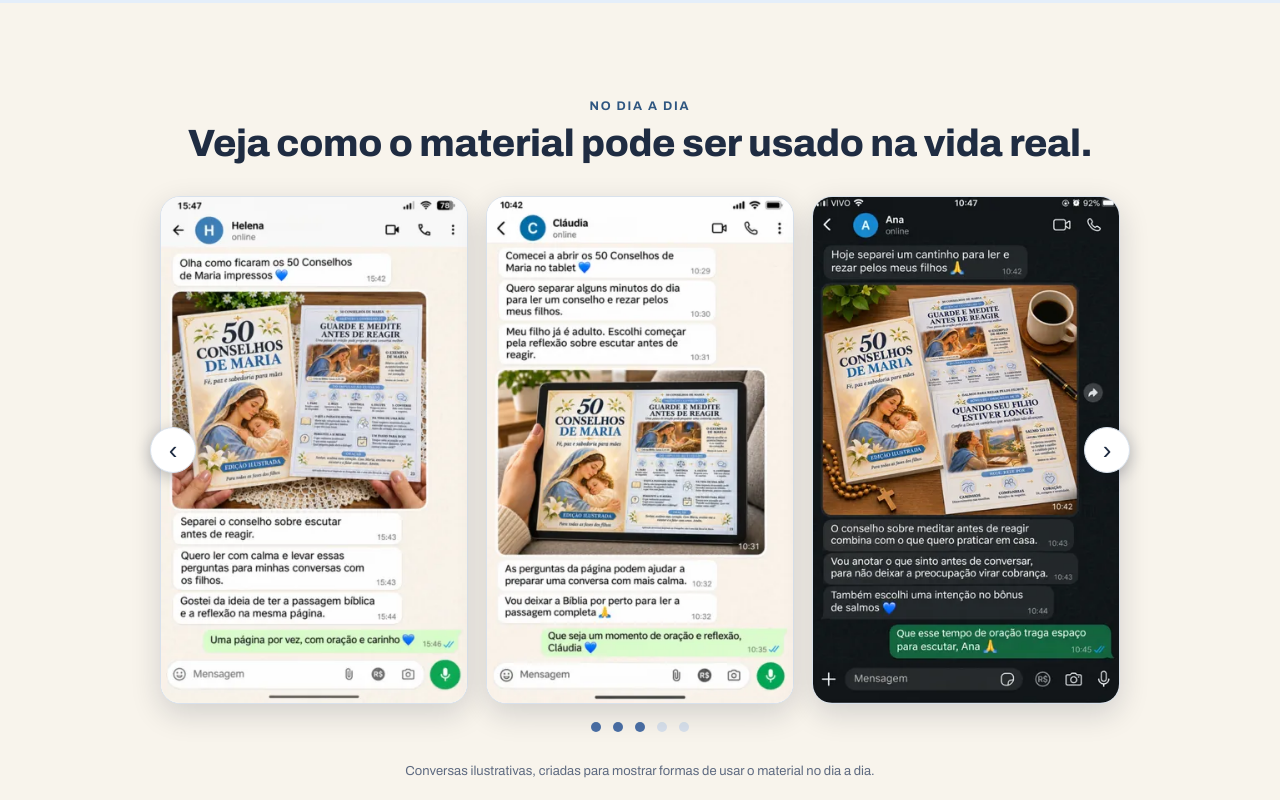
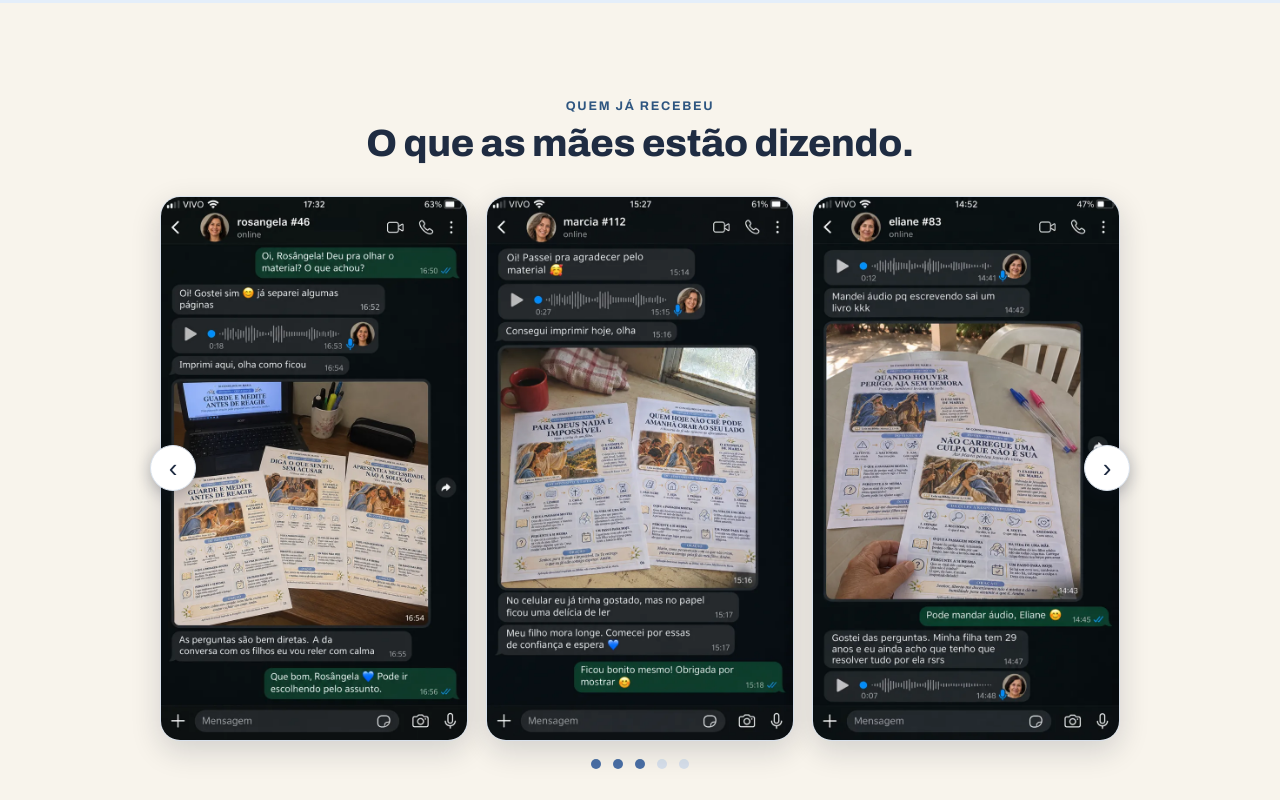
Before and after one commit to leonardocasoto27-maker/50-conselhos-de-maria, a plain HTML site: page index.html in a window 1280 px wide. Shown: the part 7540-8340 px from the top of the page. Drawn offline with Linux system fonts and the light colour scheme.

Commit message:
Add files via upload

```diff
--- a/index.html
+++ b/index.html
@@ -432,22 +432,21 @@ src="https://www.facebook.com/tr?id=1845167093469659&ev=PageView&noscript=1"
 <section class="sec">
   <div class="w960 col" style="gap:32px">
     <div class="centro col" style="gap:10px">
-      <span class="olho">NO DIA A DIA</span>
-      <h2 class="h2">Veja como o material pode ser usado na vida real.</h2>
+      <span class="olho">QUEM JÁ RECEBEU</span>
+      <h2 class="h2">O que as mães estão dizendo.</h2>
     </div>
     <div class="prints">
       <div class="prints-palco" id="prints" style="--n:3">
-        <figure class="print"><img src="img/conversa-1.webp" width="367" height="608" loading="lazy" decoding="async" alt="Conversa ilustrativa: mãe mostra a capa e o Conselho 23 impressos e conta que vai usar as perguntas nas conversas com os filhos"></figure>
-        <figure class="print"><img src="img/conversa-2.webp" width="367" height="608" loading="lazy" decoding="async" alt="Conversa ilustrativa: mãe de filho adulto lendo os conselhos no tablet"></figure>
-        <figure class="print"><img src="img/conversa-3.webp" width="367" height="608" loading="lazy" decoding="async" alt="Conversa ilustrativa: mãe separa um cantinho de oração com o material e o bônus de salmos"></figure>
-        <figure class="print"><img src="img/conversa-4.webp" width="367" height="608" loading="lazy" decoding="async" alt="Conversa ilustrativa: mãe com o material impresso e um caderno para intenções de oração"></figure>
-        <figure class="print"><img src="img/conversa-5.webp" width="367" height="608" loading="lazy" decoding="async" alt="Conversa ilustrativa: mãe com filhos crescidos começando a leitura no tablet"></figure>
+        <figure class="print"><img src="img/prova-1.webp" width="704" height="1250" loading="lazy" decoding="async" alt="Rosângela mostra os Conselhos 25, 17 e 23 impressos e diz que as perguntas são bem diretas"></figure>
+        <figure class="print"><img src="img/prova-2.webp" width="704" height="1250" loading="lazy" decoding="async" alt="Márcia mostra os Conselhos 06 e 48 impressos; o filho mora longe e ela começou pelos mapas de confiança e espera"></figure>
+        <figure class="print"><img src="img/prova-3.webp" width="704" height="1250" loading="lazy" decoding="async" alt="Eliane mostra os Conselhos 34 e 41 impressos e conta que gostou das perguntas"></figure>
+        <figure class="print"><img src="img/prova-4.webp" width="704" height="1250" loading="lazy" decoding="async" alt="Vera escolheu pelo sumário e imprimiu os Conselhos 28 e 29"></figure>
+        <figure class="print"><img src="img/prova-5.webp" width="704" height="1250" loading="lazy" decoding="async" alt="Cristina mostra os Conselhos 50 e 25 impressos com um terço e diz que gostou da oração e do passo para o dia"></figure>
         <button type="button" class="print-seta print-seta--esq" aria-label="Conversa anterior">‹</button>
         <button type="button" class="print-seta print-seta--dir" aria-label="Próxima conversa">›</button>
       </div>
       <div class="print-pontos" id="pontos" role="group" aria-label="Escolher conversa"></div>
     </div>
-    <p class="centro w680" style="margin:0 auto;font-size:13px;color:var(--muted)">Conversas ilustrativas, criadas para mostrar formas de usar o material no dia a dia.</p>
   </div>
 </section>
 
```
Also changed, not shown: img/prova-1.webp (added), img/prova-2.webp (added), img/prova-3.webp (added), img/prova-4.webp (added), img/prova-5.webp (added).
